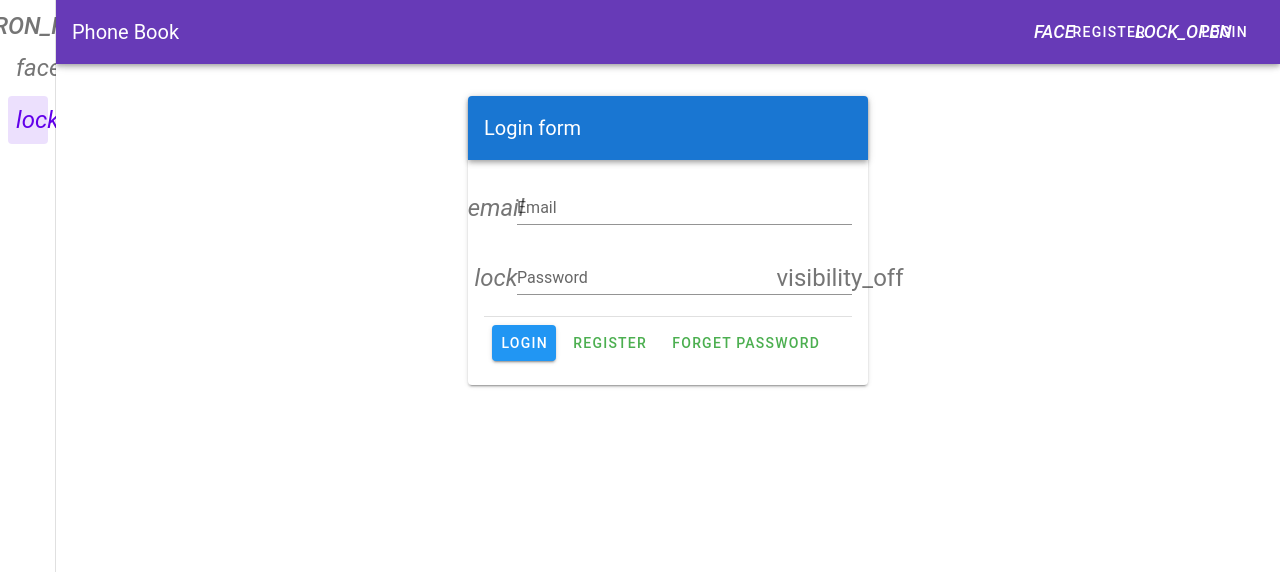
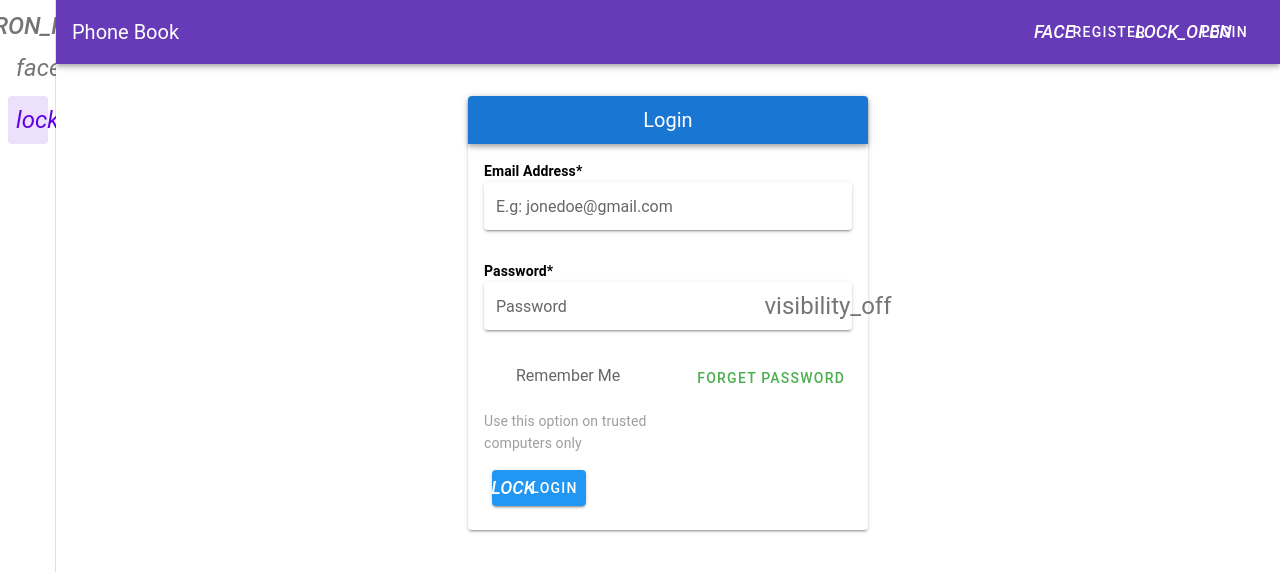
Before and after one commit to UsmanIdrees1/phonebook, a Vue app: page /login in a window 1280 px wide. Shown: the top 572 px of the page. Built offline with nearby package versions, Linux system fonts and the light colour scheme; no server answers.

Commit message:
some changes in labels

```diff
--- a/src/views/login.vue
+++ b/src/views/login.vue
@@ -1,25 +1,44 @@
 <template>
   <v-app>
     <v-card width="400" class="mx-auto mt-5">
-      <v-toolbar dark color="primary">
-        <v-toolbar-title>Login form</v-toolbar-title>
+      <v-toolbar dense dark color="primary">
+        <v-toolbar-title class="mx-auto">Login</v-toolbar-title>
       </v-toolbar>
       <v-card-text>
         <v-form @submit.prevent="submit">
-          <v-text-field label="Email" prepend-icon="email" v-model="email" />
+          <b class="black--text">Email Address*</b>
+          <v-text-field label="E.g: jonedoe@gmail.com" solo v-model="email" />
+          <b class="black--text">Password*</b>
           <v-text-field
             :type="showPassword ? 'text' : 'password'"
             label="Password"
             v-model="password"
-            prepend-icon="lock"
+            solo
             :append-icon="showPassword ? 'visibility' : 'visibility_off'"
             @click:append="showPassword = !showPassword"
           />
-          <v-divider></v-divider>
+          <v-row>
+            <v-col lg="6">
+              <v-checkbox
+                class="my-0"
+                v-model="checkbox"
+                label="Remember Me"
+              ></v-checkbox>
+              <div class="grey--text mb-2">
+                Use this option on trusted computers only
+              </div>
+            </v-col>
+            <v-col lg="6">
+              <v-btn class="my-0" text color="success" to="/forget"
+                >Forget Password</v-btn
+              >
+            </v-col>
+          </v-row>
+
           <v-card-actions>
-            <v-btn type="submit" color="info">Login</v-btn>
-            <v-btn text color="success" to="/">Register</v-btn>
-            <v-btn text color="success" to="/forget">Forget Password</v-btn>
+            <v-btn type="submit" color="info"
+              ><v-icon left>lock</v-icon>Login
+            </v-btn>
           </v-card-actions>
         </v-form>
       </v-card-text>
@@ -35,6 +54,7 @@ export default {
       showPassword: false,
       email: "",
       password: "",
+      checkbox: true,
     };
   },
   methods: {
```
